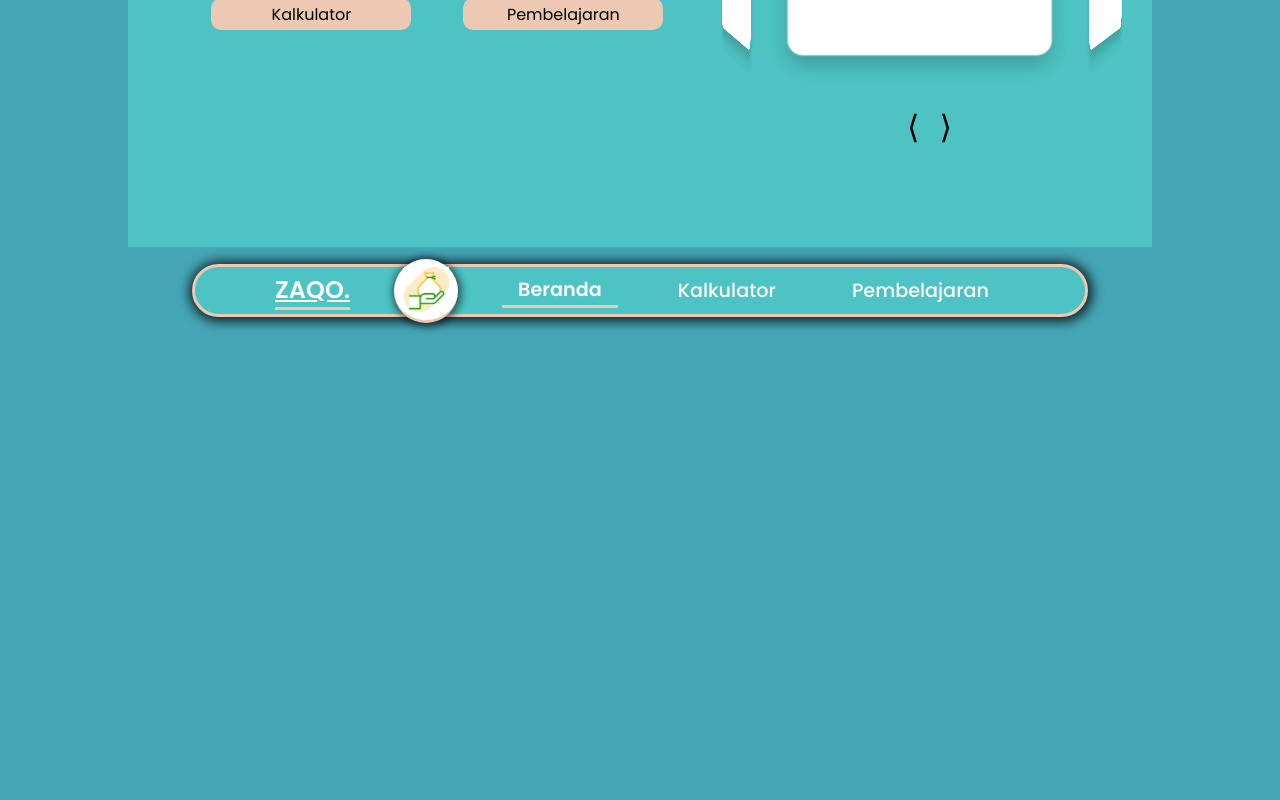
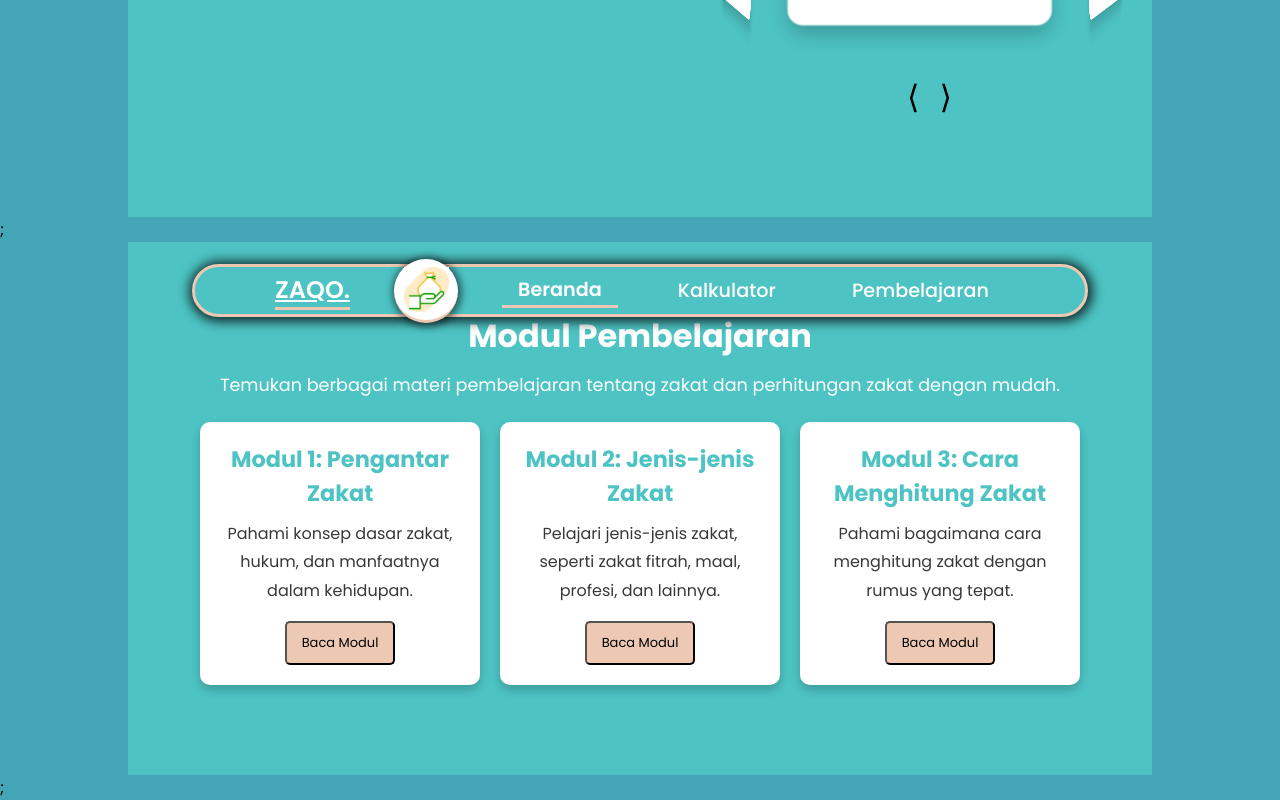
Before and after one commit to blackcatin/Zaqo, a React (Vite) app: page / in a window 1280 px wide. Shown: the part 473-1273 px from the top of the page. Before the commit the page ends 800 px from the top, so only its background shows below. Built offline with nearby package versions, Linux system fonts and the light colour scheme.

Commit message:
Iqbal => Hero, Program

```diff
--- /dev/null
+++ b/src/components/Program.jsx
@@ -0,0 +1,113 @@
+import { useState } from "react";
+import './../styles/program.css';
+import infaqImage from './../assets/infaq.jpg';
+
+
+function Program() {
+    const [currentPage, setCurrentPage] = useState("program");
+    return (
+        <div className="program-container">
+            {currentPage !== "program" && (
+                <button onClick={() => setCurrentPage("program")} className="back-btn">←</button>
+            )}
+
+            {currentPage === "program" && (
+                <>
+                    <h1>Modul Pembelajaran</h1>
+                    <p>Temukan berbagai materi pembelajaran tentang zakat dan perhitungan zakat dengan mudah.</p>
+
+                    <div className="program-list">
+                        <div className="program-card">
+                            <h3>Modul 1: Pengantar Zakat</h3>
+                            <p>Pahami konsep dasar zakat, hukum, dan manfaatnya dalam kehidupan.</p>
+                            <button onClick={() => setCurrentPage("zakat")} className="btn">Baca Modul</button>
+                        </div>
+
+                        <div className="program-card">
+                            <h3>Modul 2: Jenis-jenis Zakat</h3>
+                            <p>Pelajari jenis-jenis zakat, seperti zakat fitrah, maal, profesi, dan lainnya.</p>
+                            <button onClick={() => setCurrentPage("jenisZakat")} className="btn">Baca Modul</button>
+                        </div>
+
+                        <div className="program-card">
+                            <h3>Modul 3: Cara Menghitung Zakat</h3>
+                            <p>Pahami bagaimana cara menghitung zakat dengan rumus yang tepat.</p>
+                            <button onClick={() => setCurrentPage("hitungZakat")} className="btn">Baca Modul</button>
+                        </div>
+                    </div>
+                </>
+            )}
+
+            {currentPage === "zakat" && (
+                <div className="program-page">
+                    <h1>Pengantar Zakat</h1>
+                    <div className="zakat-content">
+                    <section>
+                        <h2>1. Konsep Dasar Zakat</h2>
+                        <p className="zakat-text">
+                        Zakat adalah salah satu rukun Islam yang wajib ditunaikan oleh setiap
+                        Muslim yang memenuhi syarat. Secara bahasa, zakat berarti <em>bersih, tumbuh, dan berkembang</em>,
+                        sedangkan secara istilah, zakat adalah kewajiban mengeluarkan sebagian harta kepada kelompok
+                        yang berhak menerimanya sesuai ketentuan syariat Islam.
+                        </p>
+                        <ul className="zakat-list">
+                        <li><strong>Zakat Fitrah:</strong> Wajib dikeluarkan sebelum Hari Raya Idulfitri.</li>
+                        <li><strong>Zakat Mal:</strong> Berlaku untuk harta tertentu seperti emas, perak, hasil pertanian,
+                        peternakan, perdagangan, dan penghasilan jika telah mencapai nisab dan haul.</li>
+                        </ul>
+                    </section>
+
+                    <section>
+                        <h2>2. Hukum Zakat</h2>
+                        <p className="zakat-text">Zakat hukumnya <strong>wajib</strong> bagi Muslim yang memenuhi syarat:</p>
+                        <ul className="zakat-list">
+                        <li><strong>Islam</strong> – Hanya diwajibkan bagi umat Islam.</li>
+                        <li><strong>Merdeka</strong> – Orang yang merdeka berkewajiban menunaikan zakat.</li>
+                        <li><strong>Berakal dan Baligh</strong> – Diperuntukkan bagi yang sudah dewasa dan berakal sehat.</li>
+                        <li><strong>Memiliki harta yang mencapai nisab dan haul</strong>.</li>
+                        </ul>
+                        <blockquote>
+                        <p><strong>QS. At-Taubah: 103</strong></p>
+                        <p>"Ambillah zakat dari sebagian harta mereka, dengan zakat itu kamu membersihkan dan menyucikan mereka..."</p>
+                        </blockquote>
+                    </section>
+
+                    <section>
+                        <h2>3. Manfaat Zakat dalam Kehidupan</h2>
+                        <ul className="zakat-list">
+                        <li><strong>Spiritual:</strong> Menyucikan harta dan jiwa dari sifat kikir.</li>
+                        <li><strong>Sosial:</strong> Mengurangi kesenjangan ekonomi dan membantu fakir miskin.</li>
+                        <li><strong>Ekonomi:</strong> Meningkatkan perputaran ekonomi dalam masyarakat.</li>
+                        </ul>
+                    </section>
+
+                    <section className="kesimpulan">
+                        <h2>Kesimpulan</h2>
+                        <p className="zakat-text">
+                        Zakat bukan sekadar kewajiban, tetapi juga merupakan instrumen sosial yang dapat menyejahterakan masyarakat.
+                        Dengan memahami dan menunaikan zakat, kita tidak hanya membersihkan harta tetapi juga berkontribusi dalam menciptakan
+                        keseimbangan ekonomi dan keadilan sosial.
+                        </p>
+                    </section>
+                    </div>
+                </div>
+            )}
+
+            {currentPage === "jenisZakat" && (
+                <div className="program-page">
+                    <h1>Jenis-Jenis Zakat</h1>
+                    <p>Pelajari jenis-jenis zakat, seperti zakat fitrah, maal, profesi, dan lainnya.</p>
+                </div>
+            )}
+
+            {currentPage === "hitungZakat" && (
+                <div className="program-page">
+                    <h1>Cara Menghitung Zakat</h1>
+                    <p>Pahami bagaimana cara menghitung zakat dengan rumus yang tepat.</p>
+                </div>
+            )}
+        </div>
+    );
+}
+
+export default Program;
--- a/src/pages/Home.jsx
+++ b/src/pages/Home.jsx
@@ -1,11 +1,17 @@
 import {useState} from 'react';
 import Hero from '../components/Hero';
 import './../styles/home.css';
+import Program from '../components/Program';
 
 function Home() {
 	const [currentPage, setCurrentPage] = useState('hero');
 
-	return <Hero />;
+	return (
+		<>
+			<Hero />;
+			<Program />;
+		</>
+	)
 }
 
 export default Home;
--- a/src/styles/hero.css
+++ b/src/styles/hero.css
@@ -16,6 +16,7 @@
     justify-content: flex-start;
     padding: 70px 20px;
     height: 80vh;
+    margin-top: 50px;
 }
 
 .hero-main h1 {
--- /dev/null
+++ b/src/styles/program.css
@@ -0,0 +1,180 @@
+:root {
+    --blue: #4dc3c3;
+    --gold: #edc9b3;
+    --white: #ffffff;
+}
+
+.program-container {
+    width: 80%;
+    margin: auto;
+    text-align: center;
+    background: var(--blue);
+    display: flex;
+    flex-direction: column;
+    align-items: center;
+    justify-content: flex-start;
+    padding: 70px 20px;
+}
+
+.back-btn {
+    width: 40px;
+    height: 40px;
+    border-radius: 50%;
+    display: flex;
+    align-items: center;
+    justify-content: center;
+    position: absolute;
+    top: 80px;
+    left: 200px;
+    background: var(--gold);
+    transition: background-color 0.3s ease;
+    border: none;
+    font-size: 24px;
+    color: var(--white);
+    cursor: pointer;
+}
+
+.back-btn:hover {
+    background: #e6b08f;
+}
+
+.program-container h1 {
+    font-size: 2rem;
+    color: var(--white);
+    margin-bottom: 10px;
+}
+
+.program-container p {
+    font-size: 1.1rem;
+    color: var(--white);
+    margin-bottom: 20px;
+}
+
+.program-list {
+    display: flex;
+    flex-wrap: wrap;
+    justify-content: center;
+    gap: 20px;
+    padding-bottom: 20px;
+}
+
+.program-card {
+    background: var(--white);
+    border-radius: 10px;
+    box-shadow: 0 5px 10px rgba(0, 0, 0, 0.2);
+    padding: 20px;
+    width: 280px;
+    text-align: center;
+    transition: transform 0.2s ease-in-out, box-shadow 0.2s ease-in-out;
+}
+
+.program-card:hover {
+    transform: translateY(-5px);
+    box-shadow: 0 8px 16px rgba(0, 0, 0, 0.25);
+}
+
+.program-card h3 {
+    font-size: 1.4rem;
+    color: var(--blue);
+    margin-bottom: 10px;
+    text-align: center;
+}
+
+.program-card p {
+    font-size: 1rem;
+    color: #383838;
+    margin-bottom: 15px;
+    text-align: center;
+}
+
+.btn {
+    display: inline-block;
+    text-decoration: none;
+    background: var(--gold);
+    color: #000;
+    padding: 10px 15px;
+    border-radius: 5px;
+    font-size: 13px;
+    transition: background-color 0.3s ease;
+}
+
+.btn:hover {
+    background: #e6b08f;
+}
+
+.zakat-content {
+    width: 90%;
+    max-width: 900px;
+    background: var(--white);
+    padding: 30px;
+    border-radius: 12px;
+    box-shadow: 0 5px 12px rgba(0, 0, 0, 0.15);
+    margin: 20px auto;
+    border-left: 6px solid var(--gold);
+}
+
+h1,
+h2 {
+    color: #2c3e50;
+}
+
+h1 {
+    text-align: center;
+    font-size: 28px;
+    font-weight: 700;
+    margin-bottom: 15px;
+}
+
+h2 {
+    border-bottom: 3px solid var(--gold);
+    padding-bottom: 8px;
+    margin-top: 25px;
+    font-size: 22px;
+}
+
+p,
+ul {
+    color: #555;
+    font-size: 16px;
+    line-height: 1.8;
+}
+
+ul {
+    padding-left: 25px;
+}
+
+li {
+    margin-bottom: 12px;
+    list-style: none;
+    position: relative;
+}
+
+li::before {
+    content: "•";
+    color: var(--gold);
+    font-weight: bold;
+    display: inline-block;
+    width: 1em;
+    margin-left: -1em;
+}
+
+blockquote {
+    background: #f3f8fc;
+    padding: 12px 20px;
+    border-left: 5px solid var(--gold);
+    font-style: italic;
+    color: #2c3e50;
+    margin: 15px 0;
+    border-radius: 5px;
+}
+
+.kesimpulan {
+    background: var(--gold);
+    padding: 18px;
+    border-radius: 10px;
+    margin-top: 25px;
+    font-weight: 500;
+    font-size: 16px;
+    color: #2c3e50;
+    border-left: 5px solid var(--gold);
+}
```
